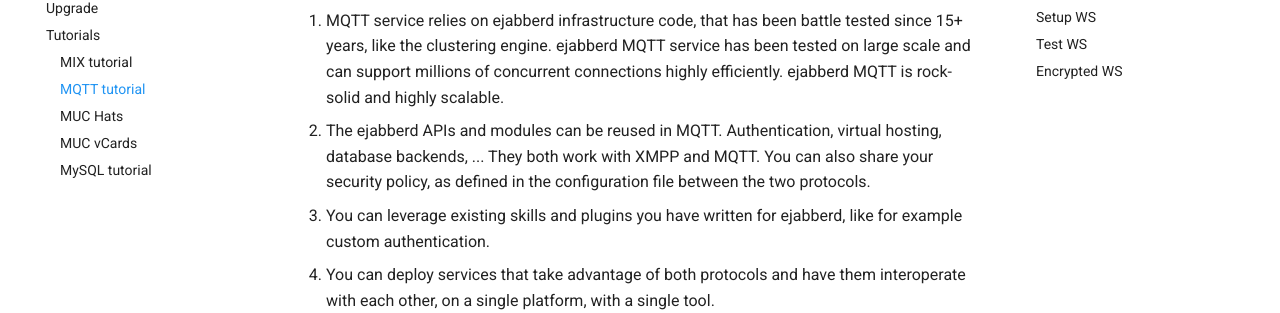
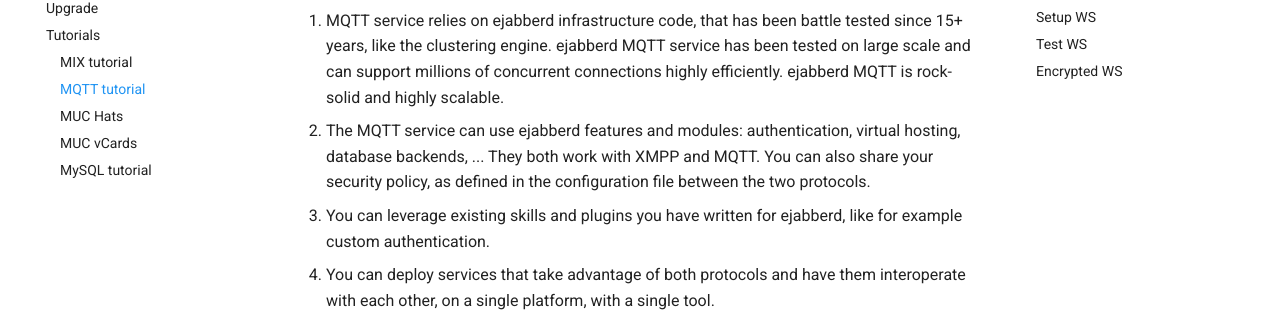
Before and after one commit to processone/docs.ejabberd.im, an MkDocs documentation site: the page built from content/admin/guide/mqtt/index.md, in a window 1280 px wide and 900 px high. Shown: the part 393-706 px from the top of the window. Built offline with MkDocs 1.6.1 and Material for MkDocs 9.7.7, drawn with Linux system fonts in a browser that asks for light colours; comment, search, counter and statistics services are not loaded.

Commit message:
Clarify "ejabberd API" term in MQTT benefits (processone/ejabberd#4545)

```diff
--- a/content/admin/guide/mqtt/index.md
+++ b/content/admin/guide/mqtt/index.md
@@ -11,7 +11,7 @@
 1. MQTT service relies on ejabberd infrastructure code, that has been battle tested since 15+ years, like the clustering
 engine. ejabberd MQTT service has been tested on large scale and can support millions of concurrent connections highly
 efficiently. ejabberd MQTT is rock-solid and highly scalable.
-2. The ejabberd APIs and modules can be reused in MQTT. Authentication, virtual hosting, database backends, ... They both
+2. The MQTT service can use ejabberd features and modules: authentication, virtual hosting, database backends, ... They both
 work with XMPP and MQTT. You can also share your security policy, as defined in the configuration file between the two
 protocols.
 3. You can leverage existing skills and plugins you have written for ejabberd, like for example custom authentication.
```
